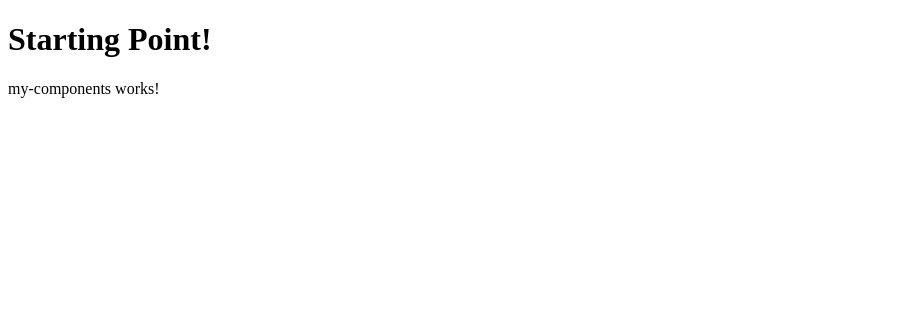
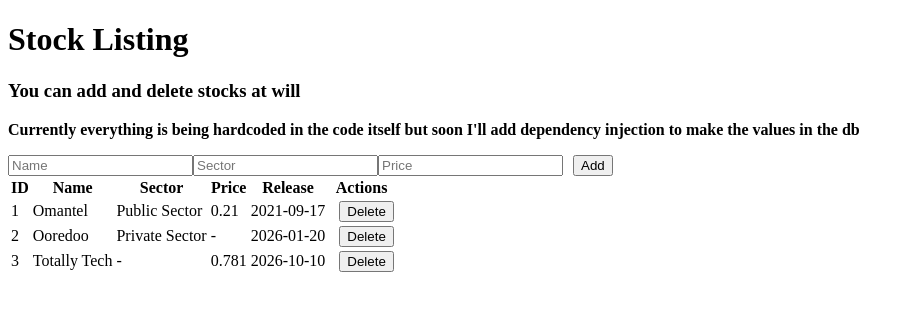
Before and after one commit to icylito/Industries-manager, an Angular app in the folder angular/: page / in a window 1280 px wide. Shown: the top 310 px of the page, without its empty margins (0-914 px from the left). Built offline with nearby package versions, Linux system fonts and the light colour scheme.

Commit message:
hardcoded all the table lines in memory delete, add form, so far just add and delete not fully crud

```diff
--- a/angular/src/app/Components/my-components/my-components.css
+++ b/angular/src/app/Components/my-components/my-components.css
@@ -0,0 +1,3 @@
+button {
+    margin-left: 10px;
+}
--- a/angular/src/app/Components/my-components/my-components.html
+++ b/angular/src/app/Components/my-components/my-components.html
@@ -1 +1,33 @@
-<p>my-components works!</p>
+<input #name placeholder="Name">
+<input #sector placeholder="Sector">
+<input #price placeholder="Price" type="number">
+<button (click)="add(name.value, sector.value,price.value)">Add</button>
+
+@if (industries().length > 0){
+    <table>
+        <thead>
+        <tr>
+            <th>ID</th>
+            <th>Name</th>
+            <th>Sector</th>
+            <th>Price</th>
+            <th>Release</th>
+            <th>Actions</th>
+        </tr>
+        </thead>
+    <tbody>
+        @for (item of industries(); track item.id) {
+            <tr>
+                <td>{{ item.id }}</td>
+                <td>{{ item.name }}</td>
+                <td>{{ item.sector ?? '-' }}</td>
+                <td>{{ item.price ?? '-' }}</td>
+                <td>{{ item.release }}</td>
+                <td><button (click)="remove(item.id)">Delete</button></td>
+            </tr>
+        }
+    </tbody>
+    </table>
+} @else {
+    <p>No industries yet.</p>
+}
--- a/angular/src/app/Components/my-components/my-components.ts
+++ b/angular/src/app/Components/my-components/my-components.ts
@@ -1,4 +1,5 @@
-import { Component } from '@angular/core';
+import { Component, signal } from '@angular/core';
+import { Industry } from '../../models/industry';
 
 @Component({
   imports: [],
@@ -6,4 +7,25 @@ import { Component } from '@angular/core';
   styleUrl: './my-components.css',
   templateUrl: './my-components.html',
 })
-export class MyComponents {}
+export class MyComponents {
+  industries = signal<Industry[]>([
+    {id: 1, name: 'Omantel', sector: 'Public Sector', price: 0.210, release: '2021-09-17'},
+    {id: 2, name: 'Ooredoo', sector: 'Private Sector', price: null , release: '2026-01-20'},
+    {id: 3, name: 'Totally Tech', sector: null , price: 0.781, release: '2026-10-10'}
+  ]);
+  remove(id: number){
+    this.industries.update(list => list.filter(i => i.id !== id));
+  }
+  nextId= 4;
+
+  add(name: string, sector: string, price: string){
+    const newItem: Industry = {
+      id: this.nextId++,
+      name,
+      sector: sector || null,
+      price: price ? Number(price) : null,
+      release: new Date().toISOString().slice(0, 10),
+    };
+    this.industries.update(list => [...list, newItem]);
+  }
+}
--- a/angular/src/app/app.html
+++ b/angular/src/app/app.html
@@ -1,2 +1,6 @@
-<h1>Starting Point!</h1>
+<h1>Stock Listing</h1>
+<h3>You can add and delete stocks at will</h3>
+<p><b>Currently everything is being hardcoded in the code itself
+  but soon I'll add dependency injection to make the values in the db
+</b></p>
 <app-my-components></app-my-components>
--- a/angular/src/app/models/industry.ts
+++ b/angular/src/app/models/industry.ts
@@ -2,7 +2,7 @@ export interface Industry {
     id: number;
     name: string;
     sector: string | null;
-    price: number;
+    price: number | null;
     release: string;
 }
 
```
